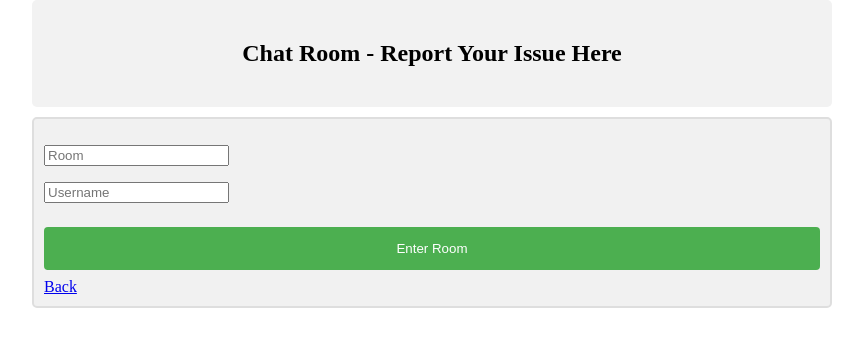
After one commit to bharatkandrigi16/CRM-App, a Django app: page /generate_room/ in a window 1280 px wide. The commit adds this page. Shown: the top 347 px of the page, without its empty margins (208-1071 px from the left). Run offline with Django 4.2, Linux system fonts and the light colour scheme; the visitor is signed in with stand-in values (Sample User, id 1).

Commit message:
Chat Feature Implementation

```diff
--- a/website/admin.py
+++ b/website/admin.py
@@ -1,5 +1,7 @@
 from django.contrib import admin
-from .models import Record
+from .models import Record, Room, Message
 
 # Register your models here.
 admin.site.register(Record)
+admin.site.register(Room)
+admin.site.register(Message)
--- a/website/forms.py
+++ b/website/forms.py
@@ -35,7 +35,7 @@ class AddRecordForm(forms.ModelForm):
     last_name = forms.CharField(required=True, widget=forms.widgets.TextInput(attrs={"placeholder":"Last Name","class":"form-control"}), label="")
     email = forms.CharField(required=True, widget=forms.widgets.TextInput(attrs={"placeholder":"Email","class":"form-control"}), label="")
     phone = forms.CharField(required=True, widget=forms.widgets.TextInput(attrs={"placeholder":"Phone","class":"form-control"}), label="")
-    address =forms.CharField(required=True, widget=forms.widgets.TextInput(attrs={"placeholder":"Address","class":"form-control"}), label="")
+    address = forms.CharField(required=True, widget=forms.widgets.TextInput(attrs={"placeholder":"Address","class":"form-control"}), label="")
     city = forms.CharField(required=True, widget=forms.widgets.TextInput(attrs={"placeholder":"City","class":"form-control"}), label="")
     state = forms.CharField(required=True, widget=forms.widgets.TextInput(attrs={"placeholder":"State","class":"form-control"}), label="")
     zipcode = forms.CharField(required=True, widget=forms.widgets.TextInput(attrs={"placeholder":"Zipcode","class":"form-control"}), label="")
@@ -43,3 +43,11 @@ class AddRecordForm(forms.ModelForm):
     class Meta:
         model = Record
         exclude = ("user",)
+
+class GenerateRoomForm(forms.Form):
+    room = forms.CharField(required=True, widget=forms.widgets.TextInput(attrs={"placeholder":"Room","class":"form-control"}), label="")
+    user = forms.CharField(required=True, widget=forms.widgets.TextInput(attrs={"placeholder":"Username","class":"form-control"}), label="")
+
+    # class Meta:
+    #     model = Room
+    #     fields = ('name', 'user')
--- /dev/null
+++ b/website/templates/generate_room.html
@@ -0,0 +1,105 @@
+<!DOCTYPE html>
+<html>
+<head>
+<meta name="viewport" content="width=device-width, initial-scale=1">
+<style>
+body {
+  margin: 0 auto;
+  max-width: 800px;
+  padding: 0 20px;
+}
+
+.container {
+  border: 2px solid #dedede;
+  background-color: #f1f1f1;
+  border-radius: 5px;
+  padding: 10px;
+  margin: 10px 0;
+}
+
+.darker {
+  border-color: #ccc;
+  background-color: #ddd;
+}
+
+.container::after {
+  content: "";
+  clear: both;
+  display: table;
+}
+
+.container img {
+  float: left;
+  max-width: 60px;
+  width: 100%;
+  margin-right: 20px;
+  border-radius: 50%;
+}
+
+.container img.right {
+  float: right;
+  margin-left: 20px;
+  margin-right:0;
+}
+
+.time-right {
+  float: right;
+  color: #aaa;
+}
+
+.time-left {
+  float: left;
+  color: #999;
+}
+</style>
+</head>
+<body>
+
+<div align="center">
+    <h2>Chat Room - Report Your Issue Here</h2>
+</div>
+
+<div class="container">
+    <style>
+
+    button[type=submit] {
+    width: 100%;
+    background-color: #4CAF50;
+    color: white;
+    padding: 14px 20px;
+    margin: 8px 0;
+    border: none;
+    border-radius: 4px;
+    cursor: pointer;
+    }
+
+    button[type=submit]:hover {
+    background-color: #45a049;
+    }
+
+    div {
+    border-radius: 5px;
+    background-color: #f2f2f2;
+    padding: 20px;
+    }
+    </style>
+
+    <form method="POST" action="{% url 'room' room=form.room.value %}">
+      {% csrf_token %}
+      {% if form.errors %}
+			<div class="alert alert-warning alert-dismissible fade show" role="alert">
+			  Your Form Has Errors
+			  {% for field in form %}
+			  	{% if field.errors %}
+			  		{{ field.errors }}
+			  	{% endif %}
+			  {% endfor %}
+			</div>
+      {% endif %}
+      {{ form.as_p }}
+      <button type="submit">Enter Room</button>
+      <a href="{% url 'home' %}" class="btn btn-secondary">Back</a>
+    </form>
+</div>
+</body>
+</html>
--- a/website/templates/navbar.html
+++ b/website/templates/navbar.html
@@ -8,6 +8,9 @@
         <ul class="navbar-nav me-auto mb-2 mb-lg-0">
 
            {% if user.is_authenticated %}
+           <li class="nav-item">
+            <a class="nav-link" href="{% url 'generate_room' %}">Chat Room</a>
+          </li>
            <li class="nav-item">
             <a class="nav-link" href="{% url 'add_record' %}">Add Record</a>
           </li>
--- a/website/templates/register.html
+++ b/website/templates/register.html
@@ -19,9 +19,8 @@
 			</div>
 	{% endif %}
     {{ form.as_p }}
-
     <br/>
-      <button type="submit" class="btn btn-secondary">Register</button>
+    <button type="submit" class="btn btn-secondary">Register</button>
 </form>
 
 </div>
--- a/website/urls.py
+++ b/website/urls.py
@@ -10,5 +10,9 @@ urlpatterns = [
     path('delete_record/<int:pk>', views.delete_record, name='delete_record'),
     path('add_record/', views.add_record, name='add_record'),
     path('update_record/<int:pk>', views.update_record, name='update_record'),
-
+    path('generate_room/', views.generate_room, name='generate_room'),
+    #path('generate_room/checkview', views.checkview, name='checkview'),
+    path('room/<str:room>/', views.room, name='room'),
+    path('send/', views.send, name='send'),
+    path('getMessages/<str:room>/', views.getMessages, name='getMessages'),
 ]
--- a/website/views.py
+++ b/website/views.py
@@ -1,10 +1,10 @@
 from django.shortcuts import render, redirect
 from django.contrib.auth import authenticate, login, logout
 from django.contrib import messages
-from .forms import SignUpForm, AddRecordForm
-from .models import Record
-
-
+from .forms import SignUpForm, AddRecordForm, GenerateRoomForm
+from .models import Record, Room, Message
+from django.http import HttpResponse, JsonResponse
+from django.utils import timezone
 
 def home(req):
     records = Record.objects.all()
@@ -73,7 +73,7 @@ def add_record(req):
     if req.user.is_authenticated:
         if req.method == "POST":
             if form.is_valid():
-                add_record = form.save()
+                form.save()
                 messages.success(req, "Record Added...")
                 return redirect('home')
         return render(req, 'add_record.html', {'form':form})
@@ -93,3 +93,53 @@ def update_record(req, pk):
     else:
         messages.success(req, "You Do Not Have Access To This Page...")
         return redirect('home')
+
+def generate_room(req):
+    if req.user.is_authenticated:
+        if req.method == 'POST':
+            form = GenerateRoomForm(req.POST)
+            if form.is_valid():
+                form.save()
+                room = form.cleaned_data['room']
+                user = form.cleaned_data['user']
+                messages.success(req, "You Have Successfully Generated A New Chat Room!!")
+                return redirect('room')
+        else:
+            form = GenerateRoomForm()
+        return render(req, 'generate_room.html', {'form':form})
+    else:
+        messages.success(req, "You Do Not Have Access To This Page...")
+        return redirect('home')
+
+
+def room(req, room):
+    username = req.GET.get('user')
+    try:
+        room_details = Room.objects.get(name=room)
+    except Room.DoesNotExist:
+        new_room = Room.objects.create(name=room)
+        new_room.save()
+        room_details = new_room
+
+    return render(req, 'room.html', {
+        'user': username,
+        'room': room,
+        'room_details': room_details
+    })
+# def checkview(req):
+#     room = req.POST['room']
+#     user = req.POST['user']
+
+
+def send(req):
+    message = req.POST['message']
+    username = req.POST['username']
+    room_id = req.POST['room_id']
+    new_message = Message.objects.create(value=message, user=username, room=room_id, created_at=timezone.now())
+    new_message.save()
+    return HttpResponse("Message sent successfully!")
+
+def getMessages(request, room):
+    room_details = Room.objects.get(name=room)
+    messages = Message.objects.filter(room=room_details.id)
+    return JsonResponse({"messages":list(messages.values())})
```
Also changed, not shown: dcrm/settings.py (+10 -2 lines), website/models.py (+11 -0 lines), website/static/css/chat.css (added, +79 -0 lines), website/templates/room.html (added, +81 -0 lines), website/migrations/0002_message_room.py (added), website/migrations/0003_room_user.py (added), 1 other file.
